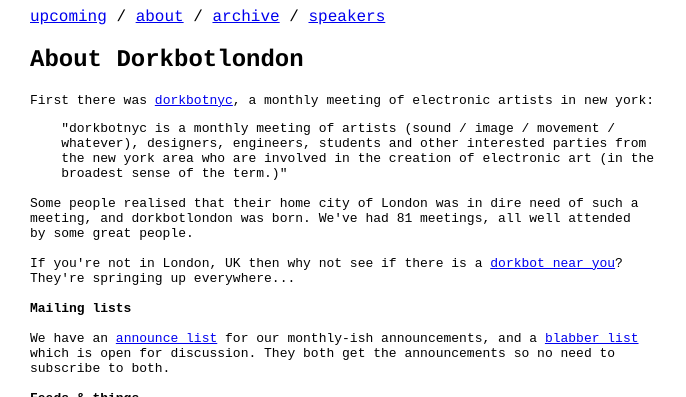
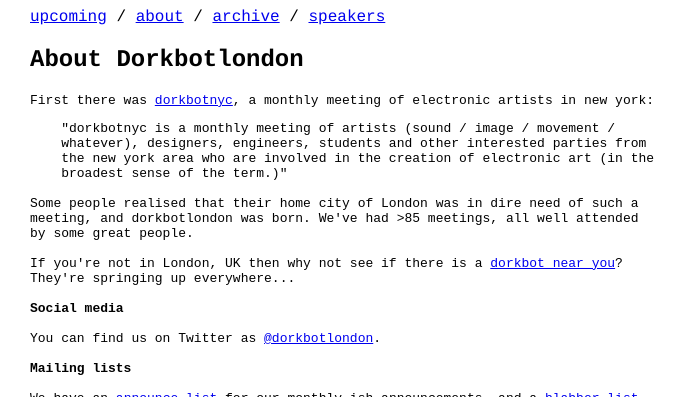
Before and after one commit to dorkbotlondon/dorkbotlondon.github.io, a Jekyll site: the page built from about.html, in a window 1280 px wide, cut to the strip 0-397 px from the top of the page. Shown: the whole strip, without its empty margins (0-686 px from the left). Built offline with Jekyll 4.4.1, drawn with Linux system fonts in a browser that asks for light colours; Markdown is read by kramdown in place of the engine named in the settings.

Commit message:
Correct(ish) meeting count, Twitter link.

```diff
--- a/about.html
+++ b/about.html
@@ -14,11 +14,15 @@
     broadest sense of the term.)"
 
 Some people realised that their home city of London was in dire need of such a
-meeting, and dorkbotlondon was born. We've had 81 meetings, all well attended
+meeting, and dorkbotlondon was born. We've had &gt;85 meetings, all well attended
 by some great people.
 
 If you're not in London, UK then why not see if there is a <a href="http://dorkbot.org">dorkbot near you</a>?
 They're springing up everywhere...
+
+<b>Social media</b>
+
+You can find us on Twitter as <a href="https://twitter.com/dorkbotlondon">@dorkbotlondon</a>.
 
 <b>Mailing lists</b>
 
```
